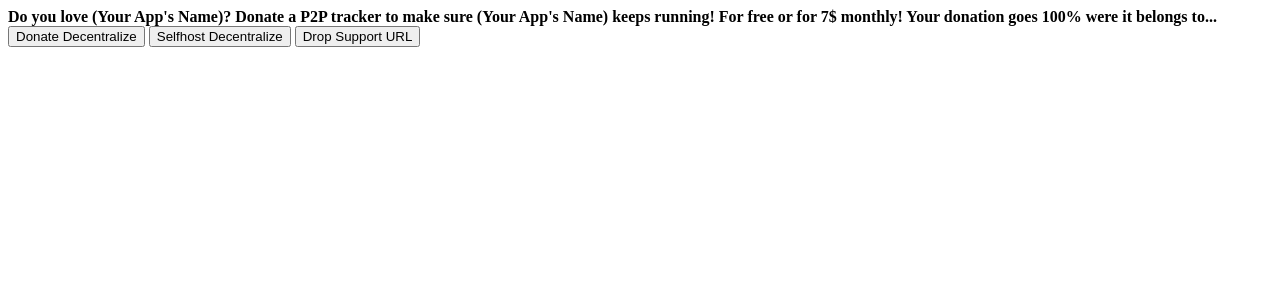
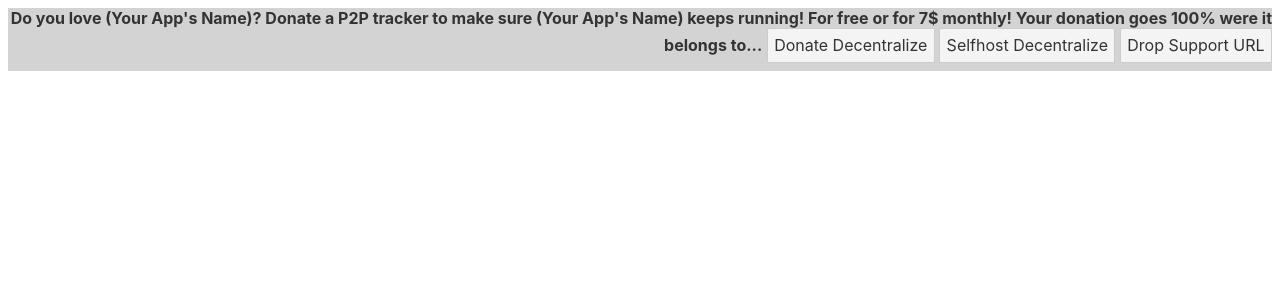
Before and after one commit to worldpeaceenginelabs/DONATE-DECENTRALIZE-UI, a Svelte app: page / in a window 1280 px wide. Shown: the top 300 px of the page. Built offline with nearby package versions, Linux system fonts and the light colour scheme.

Commit message:
Revert "no"
This reverts commit 8931a26f1901a585922cfab61cfd6f5b41916f24.

```diff
--- /dev/null
+++ b/public/global.css
@@ -0,0 +1,63 @@
+html, body {
+	position: relative;
+	width: 100%;
+	height: 100%;
+}
+
+body {
+	color: #333;
+	margin: 0;
+	padding: 8px;
+	box-sizing: border-box;
+	font-family: -apple-system, BlinkMacSystemFont, "Segoe UI", Roboto, Oxygen-Sans, Ubuntu, Cantarell, "Helvetica Neue", sans-serif;
+}
+
+a {
+	color: rgb(0,100,200);
+	text-decoration: none;
+}
+
+a:hover {
+	text-decoration: underline;
+}
+
+a:visited {
+	color: rgb(0,80,160);
+}
+
+label {
+	display: block;
+}
+
+input, button, select, textarea {
+	font-family: inherit;
+	font-size: inherit;
+	-webkit-padding: 0.4em 0;
+	padding: 0.4em;
+	margin: 0 0 0.5em 0;
+	box-sizing: border-box;
+	border: 1px solid #ccc;
+	border-radius: 2px;
+}
+
+input:disabled {
+	color: #ccc;
+}
+
+button {
+	color: #333;
+	background-color: #f4f4f4;
+	outline: none;
+}
+
+button:disabled {
+	color: #999;
+}
+
+button:not(:disabled):active {
+	background-color: #ddd;
+}
+
+button:focus {
+	border-color: #666;
+}
--- a/public/index.html
+++ b/public/index.html
@@ -6,6 +6,10 @@
 
 	<title>Svelte app</title>
 
+	<link rel='icon' type='image/png' href='/favicon.png'>
+	<link rel='stylesheet' href='/global.css'>
+	<link rel='stylesheet' href='/build/bundle.css'>
+
 	<script defer src='/build/bundle.js'></script>
 </head>
 
--- a/src/App.svelte
+++ b/src/App.svelte
@@ -21,8 +21,10 @@
 	let button3 = "Drop Support URL"
 </script>
 
-<div>
-<strong>Do you love {appname}? Donate a P2P tracker to make sure {appname} keeps running! For free or for 7$ monthly! Your donation goes 100% were it belongs to... </strong>
+
+
+<div class="container">
+<strong class="font">Do you love {appname}? Donate a P2P tracker to make sure {appname} keeps running! For free or for 7$ monthly! Your donation goes 100% were it belongs to... </strong>
 <button on:click={() => (toggleModal(Component1))}>
 	{button1}
 </button>
@@ -39,4 +41,17 @@
 {/if}
 
 <style>
+	/* The content inside the modal can be styled as usual	 */
+	.font {
+          padding: 0;
+          margin: 0;
+          font-family: "Libre Franklin", -apple-system, BlinkMacSystemFont, Segoe UI, Roboto, Oxygen,
+            Ubuntu, Cantarell, Fira Sans, Droid Sans, Helvetica Neue, sans-serif;
+        }
+        * {
+          -webkit-font-smoothing: antialiased;
+          -moz-osx-font-smoothing: grayscale;
+          box-sizing: border-box;
+        }
+		.container {text-align: right ; background-color: lightgrey;}
 </style>
--- a/src/Modal.svelte
+++ b/src/Modal.svelte
@@ -22,7 +22,7 @@
 	}
 
 	.content {
-		background-color: black;
+		background-color: white;
 		width: 20em;
 		height: 20em;
 	}
```
